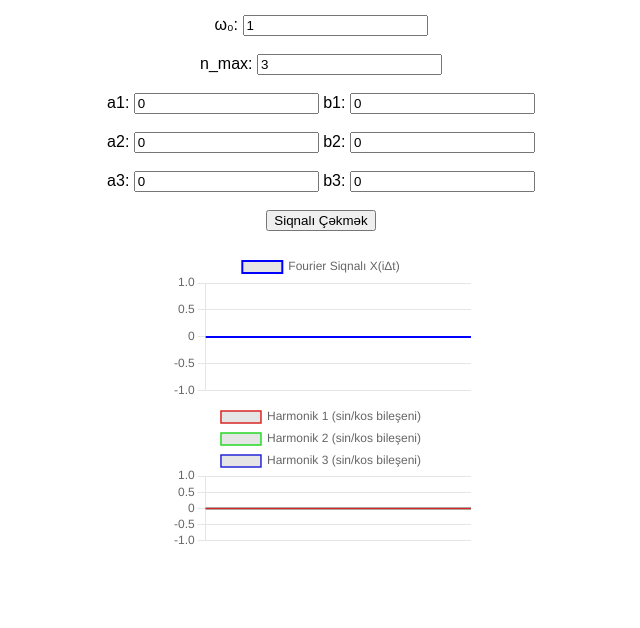
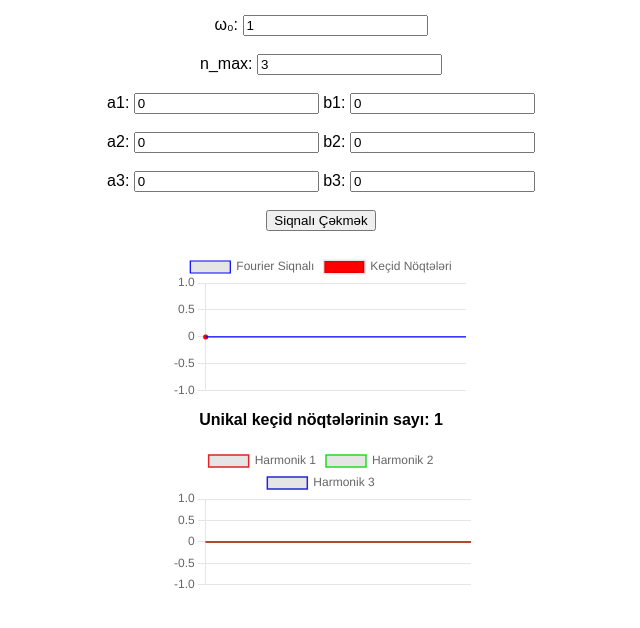
Before and after one commit to nahjd/Fuzzy, a plain HTML site: page index.html in a window 1280 px wide. Shown: the part 92-720 px from the top of the page, without its empty margins (319-959 px from the left). Drawn offline with nearby package versions, Linux system fonts and the light colour scheme.

Commit message:
Kecid nokteler

```diff
--- a/index.html
+++ b/index.html
@@ -41,6 +41,7 @@
     </div>
 
     <canvas id="fourierChart"></canvas>
+    <p id="pointCount" style="text-align:center; font-weight:bold; margin-top:10px;"></p>
     <canvas id="harmonicsChart"></canvas>
 
     <script>
@@ -77,14 +78,14 @@
             }
         }
 
-        function fourierSeries(a0, omega0, an_bn, samples = 1000) {
+        function fourierSeries(a0, omega0, N, samples = 1000) {
             let t = Array.from({ length: samples }, (_, i) => (i / samples) * (2 * Math.PI));
             let x_t = t.map(() => a0 / 2);
-            let harmonics = an_bn.map(() => t.map(() => 0));
+            let harmonics = N.map(() => t.map(() => 0));
 
-            for (let n = 1; n <= an_bn.length; n++) {
-                let a = an_bn[n - 1].a;
-                let b = an_bn[n - 1].b;
+            for (let n = 1; n <= N.length; n++) {
+                let a = N[n - 1].a;
+                let b = N[n - 1].b;
                 let harmonic = t.map((val, i) => a * Math.cos(n * omega0 * val) + b * Math.sin(n * omega0 * val));
                 harmonics[n - 1] = harmonic;
                 x_t = x_t.map((val, i) => val + harmonic[i]);
@@ -97,38 +98,69 @@
             let a0 = parseFloat(document.getElementById("a0").value);
             let omega0 = parseFloat(document.getElementById("omega0").value);
             let nmax = parseInt(document.getElementById("nmax").value);
-            let an_bn = [];
+            let N = [];
 
             for (let i = 1; i <= nmax; i++) {
                 let a = parseFloat(document.getElementById(`a${i}`).value) || 0;
                 let b = parseFloat(document.getElementById(`b${i}`).value) || 0;
-                an_bn.push({ a, b });
+                N.push({ a, b });
             }
 
-            let { t, x_t, harmonics } = fourierSeries(a0, omega0, an_bn);
+            let { t, x_t, harmonics } = fourierSeries(a0, omega0, N);
 
             if (mainChart) mainChart.destroy();
             if (harmonicsChart) harmonicsChart.destroy();
+
+            let uniquePointsMap = {};
+            let scatterPoints = [];
+
+            x_t.forEach((val, i) => {
+                let key = val.toFixed(2);
+                if (!uniquePointsMap[key]) {
+                    uniquePointsMap[key] = true;
+                    scatterPoints.push({
+                        x: t[i],
+                        y: val
+                    });
+                }
+            });
+
+            document.getElementById("pointCount").textContent = `Unikal keçid nöqtələrinin sayı: ${scatterPoints.length}`;
 
             let ctx1 = document.getElementById("fourierChart").getContext("2d");
             mainChart = new Chart(ctx1, {
                 type: "line",
                 data: {
                     labels: t.map(v => v.toFixed(2)),
-                    datasets: [{
-                        label: "Fourier Siqnalı X(iΔt)",
-                        data: x_t,
-                        borderColor: "blue",
-                        fill: false,
-                        borderWidth: 2,
-                        pointRadius: 0,
-                    }]
+                    datasets: [
+                        {
+                            label: "Fourier Siqnalı",
+                            data: x_t,
+                            borderColor: "blue",
+                            fill: false,
+                            tension: 0.3,
+                            borderWidth: 1.2,
+                            pointRadius: 0,
+                        },
+                        {
+                            label: "Keçid Nöqtələri",
+                            data: scatterPoints,
+                            backgroundColor: "red",
+                            pointRadius: 2.5,
+                            showLine: false
+                        }
+                    ]
                 },
                 options: {
                     responsive: true,
                     scales: {
                         x: { display: false },
                         y: { beginAtZero: false }
+                    },
+                    plugins: {
+                        legend: {
+                            display: true
+                        }
                     }
                 }
             });
@@ -139,7 +171,7 @@
                 data: {
                     labels: t.map(v => v.toFixed(2)),
                     datasets: harmonics.map((harmonic, index) => ({
-                        label: `Harmonik ${index + 1} (sin/kos bileşeni)`,
+                        label: `Harmonik ${index + 1}`,
                         data: harmonic,
                         borderColor: `hsl(${index * 120}, 70%, 50%)`,
                         fill: false,
```
